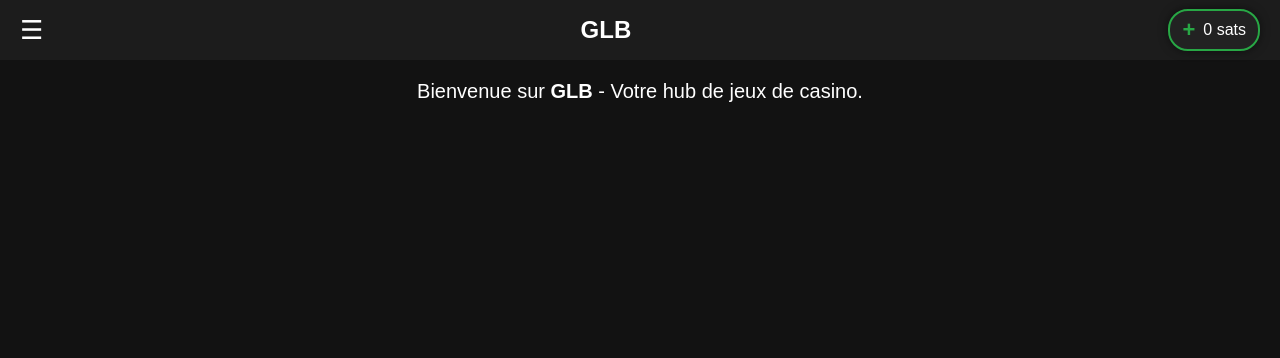
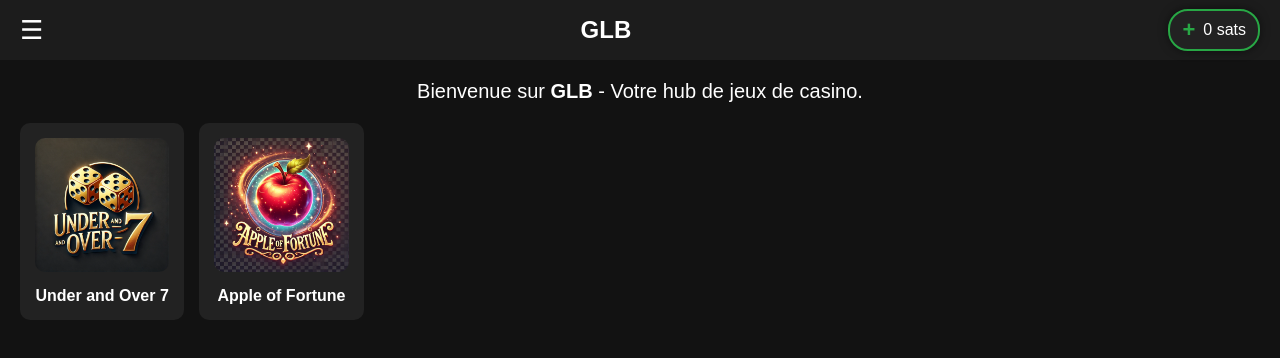
Before and after one commit to Jonnhy2255/GLB, a plain HTML site: page index.html in a window 1280 px wide. Drawn offline with Linux system fonts and the light colour scheme.

Commit message:
Update index.html

```diff
--- a/index.html
+++ b/index.html
@@ -309,7 +309,14 @@
 
         <!-- Grille des jeux -->
         <div class="game-grid">
-            <!-- Les jeux ici -->
+            <div class="game-card" onclick="openGame('https://jonnhy2255.github.io/GLB/under-and-over-7.html')">
+                <img src="https://jonnhy2255.github.io/GLB/under-and-over-7.jpg" alt="Jeu 1">
+                <h3>Under and Over 7</h3>
+            </div>
+            <div class="game-card" onclick="openGame('https://jonnhy2255.github.io/GLB/apple-of-fortune.html')">
+                <img src="https://jonnhy2255.github.io/GLB/apple-of-fortune.jpg" alt="Jeu 2">
+                <h3>Apple of Fortune</h3>
+            </div>
         </div>
     </main>
 
@@ -474,11 +481,15 @@
             const userIdSpan = document.getElementById('userId');
             const authLink = document.getElementById('authLink');
             const deleteAccountLink = document.getElementById('deleteAccountLink');
+            const soldeSats = document.getElementById('soldeSats');
 
             if (currentUser) {
                 userInfo.style.display = 'block';
                 usernameDisplay.textContent = currentUser.username;
                 userIdSpan.textContent = currentUser.id;
+
+                // Mettre à jour le solde
+                soldeSats.textContent = `${currentUser.balance} sats`;
 
                 authLink.innerHTML = '<i class="fas fa-sign-out-alt"></i> Déconnexion';
                 authLink.onclick = logout;
@@ -538,7 +549,7 @@
         }
 
         // Gestion du menu
- const openMenu = document.getElementById('openMenu');
+        const openMenu = document.getElementById('openMenu');
         const sidebar = document.getElementById('sidebar');
         const overlay = document.getElementById('overlay');
 
@@ -567,6 +578,17 @@
             document.getElementById('rechargeContainer').classList.add('active');
         });
 
+        // Fonction pour ouvrir un jeu
+        function openGame(url) {
+            if (!currentUser) {
+                showError("Vous devez être connecté pour jouer.");
+                authContainer.classList.add('active');
+                return;
+            }
+            // Ajouter l'ID de l'utilisateur à l'URL du jeu
+            window.open(`${url}?userId=${currentUser.id}`, '_blank');
+        }
+
         // Service Worker pour PWA
         if ('serviceWorker' in navigator) {
             navigator.serviceWorker.register('service-worker.js')
```
